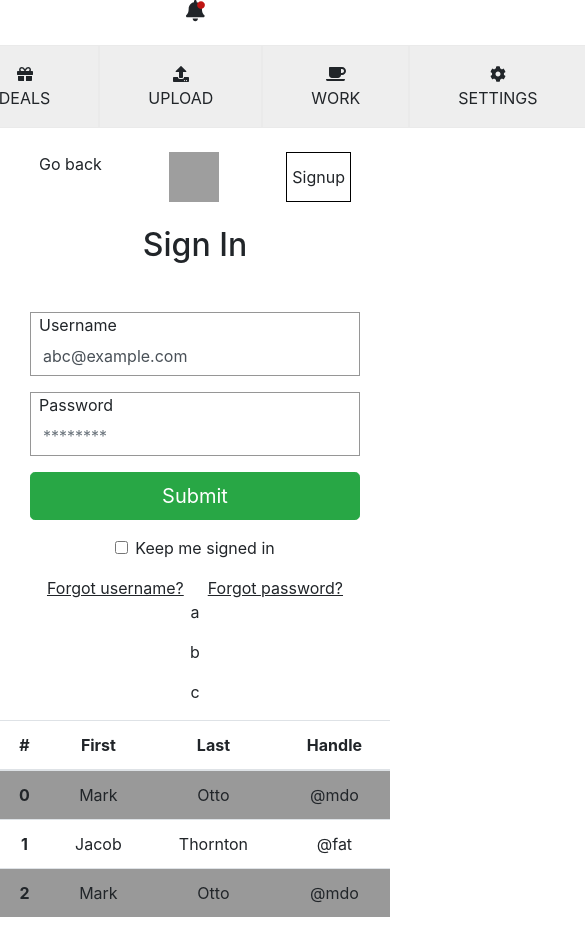
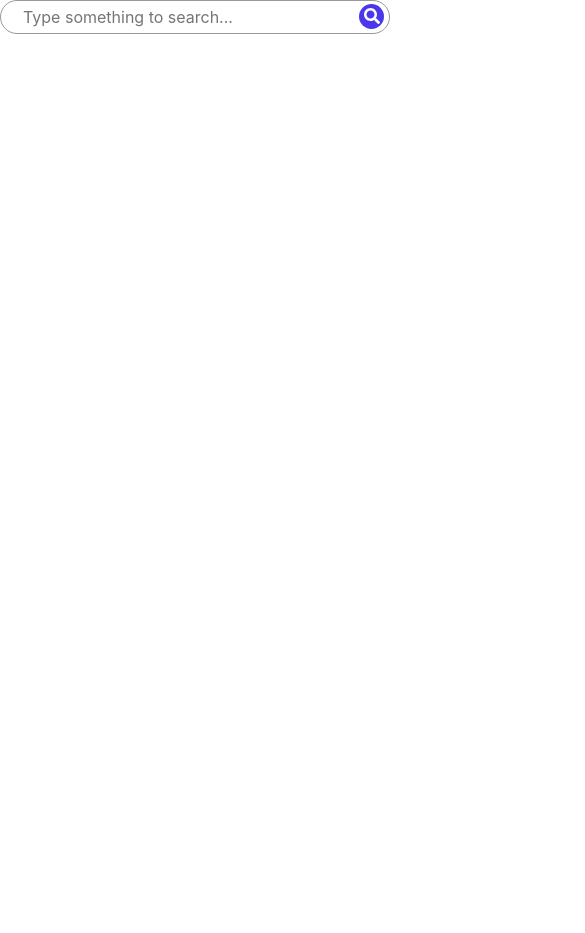
Before and after one commit to ducxomme/react-js-practice, a React (Create React App) app: page / in a window 390 px wide. Shown: the whole page, 585 px wide, since content can reach past the window. After the commit the page ends 844 px from the top, so only its background shows below. Built offline with nearby package versions, Linux system fonts and the light colour scheme; grey boxes are pictures that could not be loaded.

Commit message:
12-state: hide/unhide search icon

```diff
--- a/package.json
+++ b/package.json
@@ -10,6 +10,7 @@
     "@testing-library/react": "^9.5.0",
     "@testing-library/user-event": "^7.2.1",
     "bootstrap": "^4.5.0",
+    "classnames": "^2.2.6",
     "font-awesome": "^4.7.0",
     "react": "^16.13.1",
     "react-dom": "^16.13.1",
--- a/src/App.js
+++ b/src/App.js
@@ -1,11 +1,13 @@
 import React, { Component } from "react";
 import "./App.css";
-import TodoItem from "./components/TodoItem";
-import HeaderLogin from "./components/HeaderLogin";
-import LoginForm from "./components/LoginForm";
-import MenuTab from "./components/MenuTab";
-import TableList from './components/TableList';
-import Notification from './components/Notification';
+// import TodoItem from "./components/TodoItem";
+// import HeaderLogin from "./components/HeaderLogin";
+// import LoginForm from "./components/LoginForm";
+// import MenuTab from "./components/MenuTab";
+// import TableList from './components/TableList';
+// import Notification from './components/Notification';
+// import TrafficLight from './components/traffic-light/TrafficLight';
+import SearchBox from './components/search-box/SearchBox';
 class App extends Component {
   constructor() {
     super();
@@ -15,7 +17,7 @@ class App extends Component {
   render() {
     return (
       <div className="App">
-        <Notification hasUnread={true}/>
+        {/* <Notification hasUnread={true}/>
         <MenuTab />
         <HeaderLogin />
         <LoginForm email="abc@example.com" />
@@ -23,6 +25,8 @@ class App extends Component {
         this.todoItems.map((item, index) => <TodoItem key={index} title={item} />)
         }
         <TableList />
+        <TrafficLight /> */}
+        <SearchBox />
       </div>
     );
   }
--- /dev/null
+++ b/src/components/search-box/SearchBox.css
@@ -0,0 +1,24 @@
+.search-box-container {
+  border: 1px solid #999;
+  border-radius: 25px;
+  padding: 3px 5px 3px 20px;
+}
+
+.search-box-container input {
+  border: none;
+}
+
+input:focus{
+  outline: none;
+}
+
+.search-icon {
+  background-color: #4A36EB;
+  height: 25px;
+  width: 25px;
+  border-radius: 50%;
+}
+
+.search-icon svg {
+  color: #ffffff;
+}
--- /dev/null
+++ b/src/components/search-box/SearchBox.js
@@ -0,0 +1,50 @@
+import React, { Component } from "react";
+import "../../utilities/fontawesome";
+import "bootstrap/dist/css/bootstrap.css";
+import { FontAwesomeIcon } from "@fortawesome/react-fontawesome";
+import "./SearchBox.css";
+
+class SearchBox extends Component {
+  constructor() {
+    super();
+    this.state = {
+      isFocused: false,
+    };
+
+    this.onFocus = this.onFocus.bind(this);
+    this.onBlur = this.onBlur.bind(this);
+  }
+
+  onFocus() {
+    this.setState({
+      isFocused: true
+    });
+  }
+
+  onBlur() {
+    this.setState({
+      isFocused: false
+    });
+  }
+
+  render() {
+    const { isFocused } = this.state;
+    return (
+      <div className="search-box-container d-flex col-sm-4 offset-sm-4">
+        <input
+          type="text"
+          className="flex-grow-1"
+          onFocus={this.onFocus}
+          onBlur={this.onBlur}
+          placeholder="Type something to search..."
+        />
+        {!isFocused && <div className="search-icon">
+          <FontAwesomeIcon icon="search" />
+        </div>
+        }
+      </div>
+    );
+  }
+}
+
+export default SearchBox;
--- /dev/null
+++ b/src/components/traffic-light/TrafficLight.css
@@ -0,0 +1,29 @@
+.TrafficLight {
+  display: flex;
+  flex-direction: column;
+}
+
+.TrafficLight .bulb {
+  width: 64px;
+  height: 64px;
+  display: inline-block;
+  border-radius: 50%;
+  margin: 10px;
+  opacity: 0.2;
+}
+
+.TrafficLight .bulb.active {
+  opacity: 1;
+}
+
+.TrafficLight .bulb.red {
+  background-color: red;
+}
+
+.TrafficLight .bulb.orange {
+  background-color: orange;
+}
+
+.TrafficLight .bulb.green {
+  background-color: green;
+}
--- /dev/null
+++ b/src/components/traffic-light/TrafficLight.js
@@ -0,0 +1,52 @@
+import React, { Component } from "react";
+import classNames from 'classnames';
+import "./TrafficLight.css";
+
+const RED = 0;
+const ORANGE = 1;
+const GREEN = 2;
+
+class TrafficLight extends Component {
+  constructor() {
+    super();
+    this.state = {
+      currentColor: RED
+    }
+
+    setInterval(() => {
+      this.setState({
+        currentColor: this.getNextColor(this.state.currentColor)
+      });
+    }, 1000);
+  }
+
+  getNextColor(color) {
+    switch (color) {
+      case RED:
+        return GREEN;
+      case GREEN:
+        return ORANGE;
+      default:
+        return RED;
+    }
+  }
+
+  render() {
+    const { currentColor } = this.state;
+    return (
+      <div className="TrafficLight">
+        <div className={classNames('bulb', 'red', {
+          active: currentColor === RED
+        })} />
+        <div className={classNames('bulb', 'orange', {
+          active: currentColor === ORANGE
+        })} />
+        <div className={classNames('bulb', 'green', {
+          active: currentColor === GREEN
+        })} />
+      </div>
+    );
+  }
+}
+
+export default TrafficLight;
--- a/src/utilities/fontawesome.js
+++ b/src/utilities/fontawesome.js
@@ -7,6 +7,7 @@ import {
   faCog,
   faBell,
   faCircle,
+  faSearch
 } from "@fortawesome/free-solid-svg-icons";
 
-library.add(faHome, faGift, faUpload, faCoffee, faCog, faBell, faCircle);
+library.add(faHome, faGift, faUpload, faCoffee, faCog, faBell, faCircle, faSearch);
```
Also changed, not shown: 1 other file (tests, documents, lock files or other folders).
